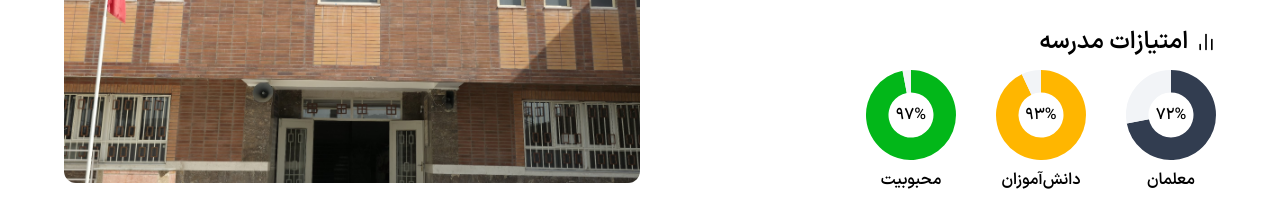
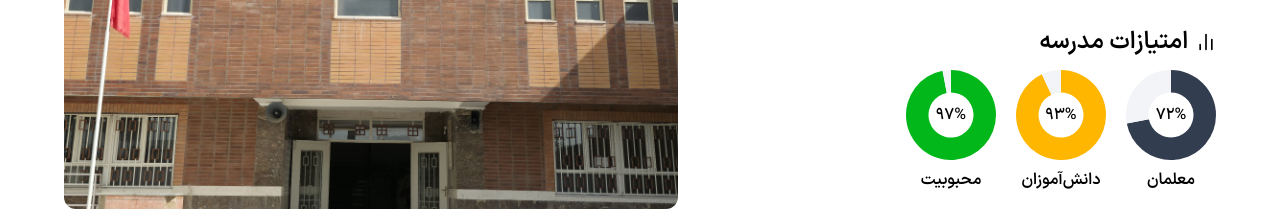
Before and after one commit to ParsaProg/Mofateh, a Next.js app: page / in a window 1280 px wide. Shown: the part 1040-1251 px from the top of the page. Built offline with nearby package versions, Linux system fonts and the light colour scheme.

Commit message:
SchoolIntroduction > Main component

```diff
--- a/components/landing/SchoolIntrducing.tsx
+++ b/components/landing/SchoolIntrducing.tsx
@@ -77,7 +77,6 @@ export default function GallerySection() {
             ریاضی، تجربی و انسانی، خدمات آموزشی ارائه می‌نماید. مدیریت مجموعه را
             آقای احقاق بر عهده دارد.
           </p>
-
           <div className="flex flex-wrap gap-y-13 items-start gap-x-13 w-full mt-5">
             <div className="">
               <section className="flex items-center gap-x-2">
@@ -86,7 +85,7 @@ export default function GallerySection() {
                   امتیازات مدرسه
                 </div>
               </section>
-              <div className="flex  max-[540px]:justify-center items-center mt-3 gap-x-10 w-full">
+              <div className="flex  max-[540px]:justify-center items-center mt-3 gap-x-5">
                 <div className="relative">
                   <DoughnutChart data={data[0]} options={options} />
                   <h1 className="absolute top-[50%] translate-y-[-50%] text-black right-[50%] translate-x-[50%] z-100">
@@ -155,7 +154,7 @@ export default function GallerySection() {
                   </h5>
                 </div>
                 <div className="flex flex-col items-center gap-y-2 text-center mt-3">
-                 <h1 className="font-bold text-xl text-black">
+                  <h1 className="font-bold text-xl text-black">
                     {convertToFarsiNumbers("1")}
                   </h1>
                   <div className="text-white px-4 py-2 text-md font-bold bg-cyan-600 rounded-md">
@@ -172,13 +171,16 @@ export default function GallerySection() {
               </div>
             </div>
           </div>
+
+
         </div>
+
         <Image
           width={800}
           height={800}
           src={MofatehMainImage.src}
           alt="نمونه دولتی شهید مفتح | معرفی"
-          className="rounded-xl [@media(min-width:1190px)]:w-[45vw] [@media(max-width:1190px)]:w-full w-[35vw]"
+          className="h-full rounded-xl [@media(min-width:1190px)]:w-[48vw] [@media(max-width:1190px)]:w-full w-[35vw]"
         />
       </div>
     </div>
```
